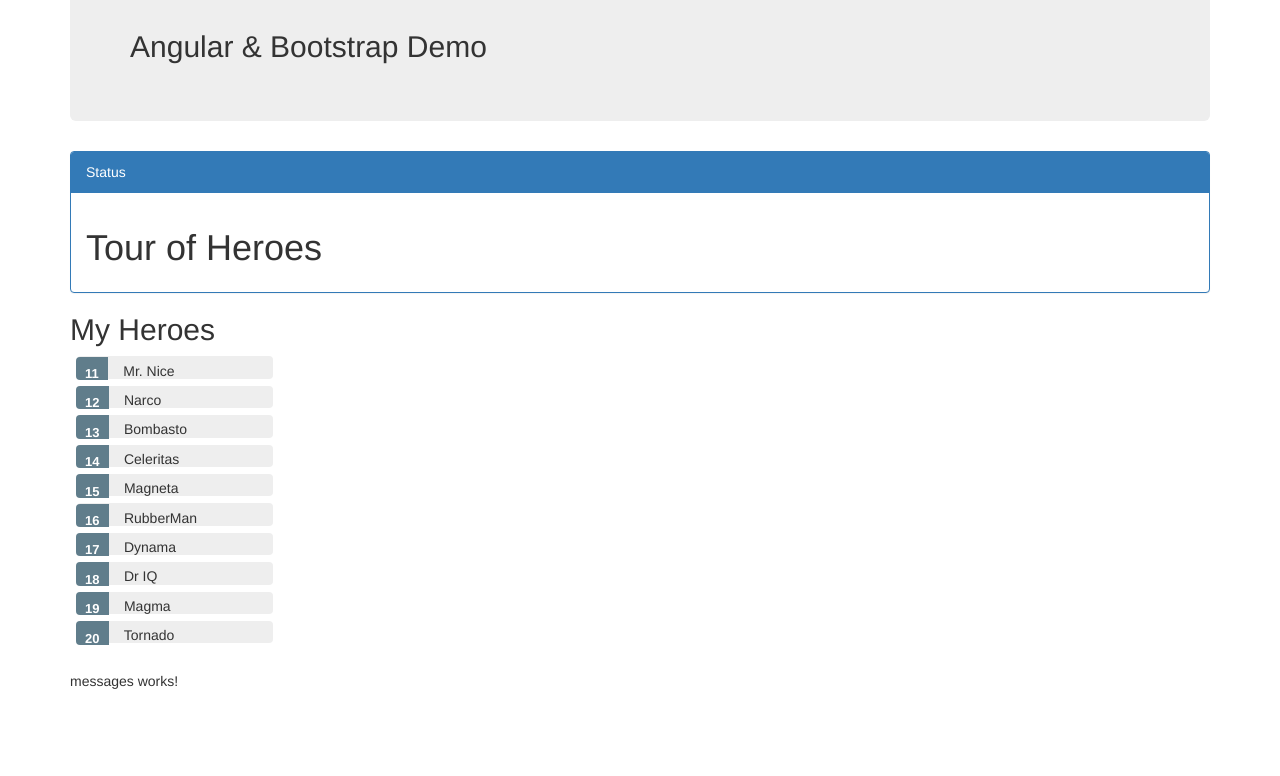
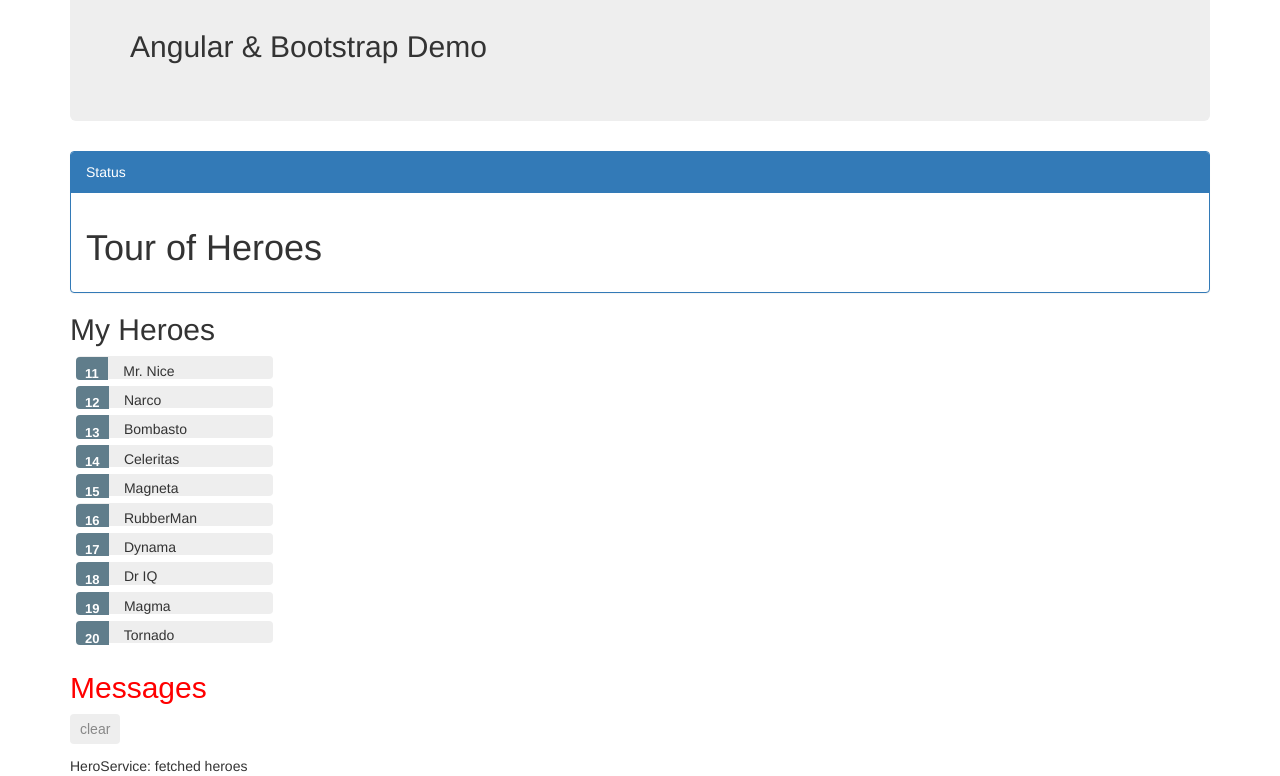
Before and after one commit to danielcgithub/basic-angular-app, an Angular app: page / in a window 1280 px wide. Shown: the part 497-1273 px from the top of the page. Before the commit the page ends 1198 px from the top, so only its background shows below. Built offline with nearby package versions, Linux system fonts and the light colour scheme.

Commit message:
You created a MessageService for loosely-coupled communication between classes. The HeroService injected into a component is created with another injected service, MessageService.

```diff
--- a/src/app/hero.service.ts
+++ b/src/app/hero.service.ts
@@ -2,6 +2,7 @@
 import { Hero } from './hero';
 import { HEROES } from './mock-heroes';
 import { Observable, of } from 'rxjs';
+import { MessageService } from './message.service';
 
 
 @Injectable({
@@ -9,9 +10,10 @@
 })
 export class HeroService {
 
-  constructor() { }
+  constructor(private messageService: MessageService) { }
 
   getHeroes(): Observable<Hero[]> {
+    this.messageService.add('HeroService: fetched heroes');
     return of(HEROES);
   }
 
--- a/src/app/message.service.ts
+++ b/src/app/message.service.ts
@@ -4,6 +4,13 @@
   providedIn: 'root'
 })
 export class MessageService {
+  messages: string[] = [];
 
-  constructor() { }
+  add(message: string) {
+    this.messages.push(message);
+  }
+
+  clear() {
+    this.messages = [];
+  }
 }
--- a/src/app/messages/messages.component.css
+++ b/src/app/messages/messages.component.css
@@ -0,0 +1,35 @@
+/* MessagesComponent's private CSS styles */
+h2 {
+    color: red;
+    font-family: Arial, Helvetica, sans-serif;
+    font-weight: lighter;
+  }
+  body {
+    margin: 2em;
+  }
+  body, input[text], button {
+    color: crimson;
+    font-family: Cambria, Georgia;
+  }
+
+  button.clear {
+    font-family: Arial;
+    background-color: #eee;
+    border: none;
+    padding: 5px 10px;
+    border-radius: 4px;
+    cursor: pointer;
+    cursor: hand;
+  }
+  button:hover {
+    background-color: #cfd8dc;
+  }
+  button:disabled {
+    background-color: #eee;
+    color: #aaa;
+    cursor: auto;
+  }
+  button.clear {
+    color: #888;
+    margin-bottom: 12px;
+  }
--- a/src/app/messages/messages.component.html
+++ b/src/app/messages/messages.component.html
@@ -1,3 +1,7 @@
-<p>
-  messages works!
-</p>
+<div *ngIf="messageService.messages.length">
+
+  <h2>Messages</h2>
+  <button class="clear" (click)="messageService.clear()">clear</button>
+  <div *ngFor='let message of messageService.messages'> {{message}} </div>
+
+</div>
--- a/src/app/messages/messages.component.ts
+++ b/src/app/messages/messages.component.ts
@@ -1,4 +1,5 @@
 import { Component, OnInit } from '@angular/core';
+import { MessageService } from '../message.service';
 
 @Component({
   selector: 'app-messages',
@@ -7,7 +8,7 @@
 })
 export class MessagesComponent implements OnInit {
 
-  constructor() { }
+  constructor(public messageService: MessageService) {}
 
   ngOnInit() {
   }
```
